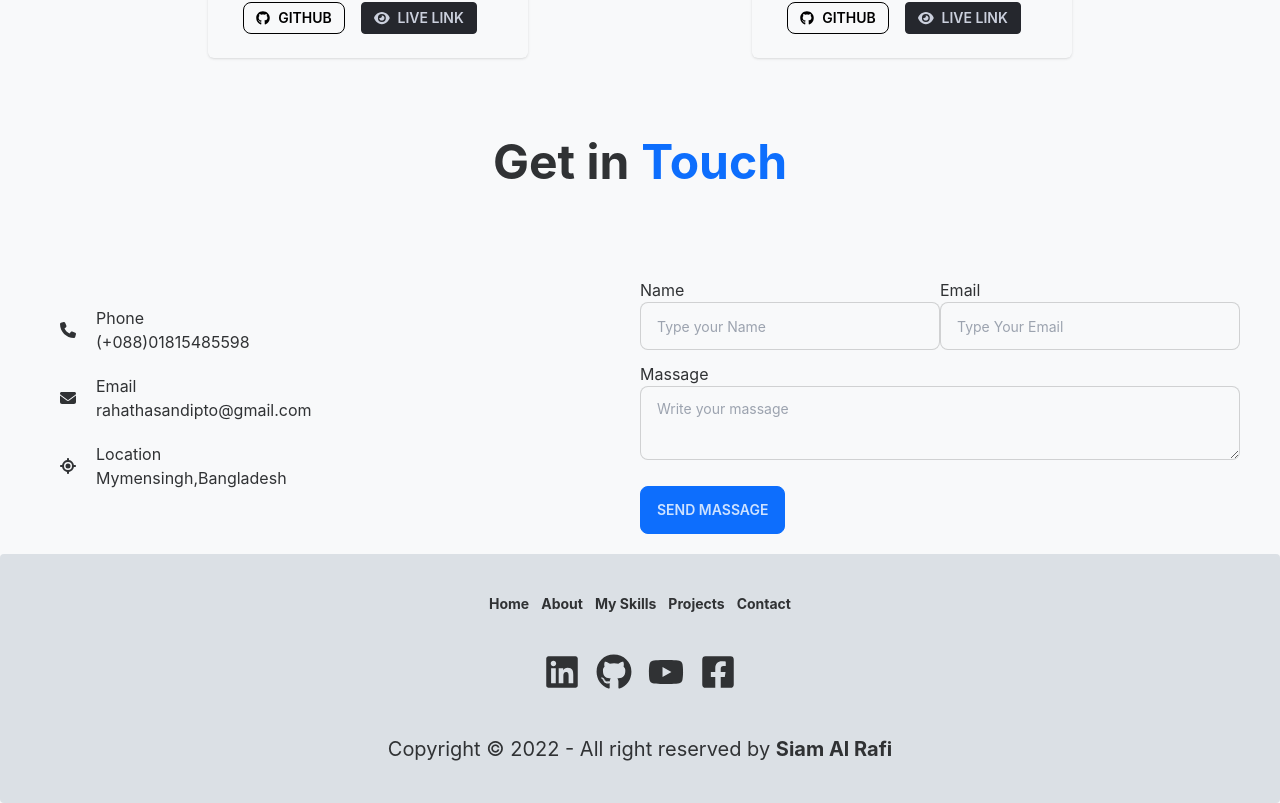
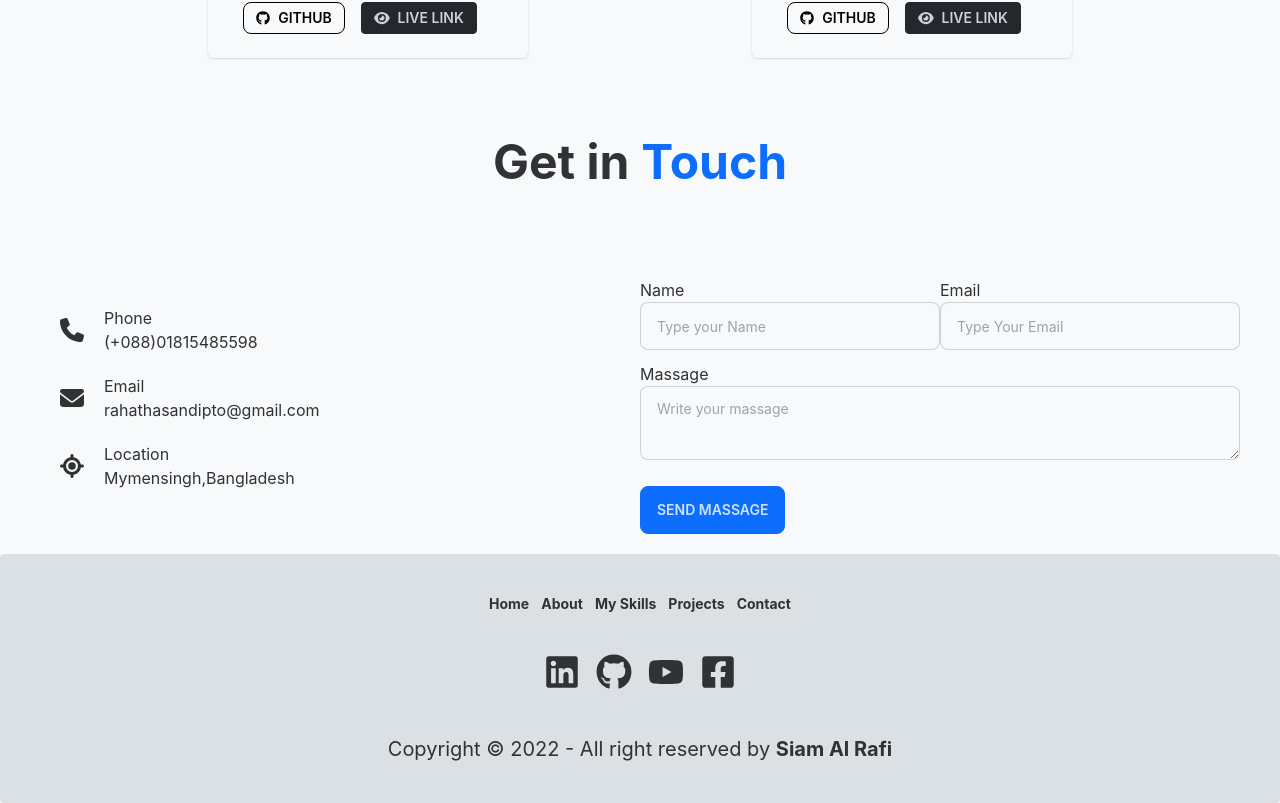
Before and after one commit to siamalrafi/Protfoli, a React (Create React App) app: page / in a window 1280 px wide. Shown: the part 2534-3337 px from the top of the page. Built offline with nearby package versions, Linux system fonts and the light colour scheme.

Commit message:
This ski

```diff
--- a/src/Components/Contact.jsx
+++ b/src/Components/Contact.jsx
@@ -16,21 +16,21 @@ const Contact = () => {
 
                 <div className='my-10 w-1/3'>
                     <div className='flex items-center gap-5 mx-5'>
-                        <FontAwesomeIcon icon={faPhone} />
+                        <FontAwesomeIcon icon={faPhone} className='text-2xl' />
                         <div>
                             <h1>Phone</h1>
                             <p>(+088)01815485598</p>
                         </div>
                     </div>
                     <div className='flex items-center my-5 gap-5 mx-5'>
-                        <FontAwesomeIcon icon={faEnvelope} />
+                        <FontAwesomeIcon icon={faEnvelope} className='text-2xl' />
                         <div>
                             <h1>Email</h1>
                             <p>rahathasandipto@gmail.com</p>
                         </div>
                     </div>
                     <div className='flex items-center gap-5 mx-5'>
-                        <FontAwesomeIcon icon={faLocation} />
+                        <FontAwesomeIcon icon={faLocation} className='text-2xl' />
                         <div>
                             <h1>Location</h1>
                             <p>Mymensingh<span>,Bangladesh</span> </p>
--- a/src/Components/Footer.jsx
+++ b/src/Components/Footer.jsx
@@ -20,22 +20,21 @@ const Footer = () => {
                 </div>
                 <div>
                     <div className="grid grid-flow-col gap-4">
-                        <a href="#">
+                        <a href="https://www.linkedin.com/in/siamalrafi0/" target={'_blank'}>
                             <button>
                                 <FaLinkedin className='text-4xl hover:text-primary rounded-sm' />
                             </button>
                         </a>
 
-                        <a href="#">
+                        <a href="https://github.com/siamalrafi" target={'_blank'}>
                             <FaGithub className='text-4xl hover:text-primary rounded-sm' />
                         </a>
-                        <a>
 
+                        <a href='https://www.youtube.com/channel/UCVQVYjIkc4B6f-aJ95Z7ibw' target={'_blank'}>
                             <FaYoutube className='text-4xl hover:text-primary rounded-sm' />
-
                         </a>
 
-                        <a href="#">
+                        <a href="https://www.facebook.com/siamalrafi0/" target={'_blank'}>
                             <FaFacebookSquare className='text-4xl hover:text-primary rounded-sm' />
                         </a>
 
--- a/src/Components/Home.jsx
+++ b/src/Components/Home.jsx
@@ -39,7 +39,6 @@ const Home = () => {
                             <button className="btn btn-primary text-center rounded mx-2">
                                 Get in Touch</button>
                         </a>
-
                         <a href="https://drive.google.com/uc?export=download&id=1F23BtqyuO9jKW0Qykq0bIlW-T4dzbAR9"
                             role="button" target="_blank">
                             <button
@@ -53,7 +52,6 @@ const Home = () => {
 
                         {/*
 https://drive.google.com/uc?export=download&id=1F23BtqyuO9jKW0Qykq0bIlW-T4dzbAR9 */}
-
 
                     </div>
                 </div>
--- a/src/Components/Navbar.jsx
+++ b/src/Components/Navbar.jsx
@@ -30,7 +30,7 @@ const Navbar = () => {
         <div>
             <div className="navbar bg-base-100">
                 <div className="flex-1">
-                    <a className="btn btn-ghost text-xl font-bold uppercase">Siam</a>
+                    <a href='/' className="btn btn-ghost text-xl font-bold uppercase">Siam</a>
                 </div>
                 <div className="flex-none">
                     <ul className=" navbar-center hidden lg:flex menu menu-horizontal p-0">
```
